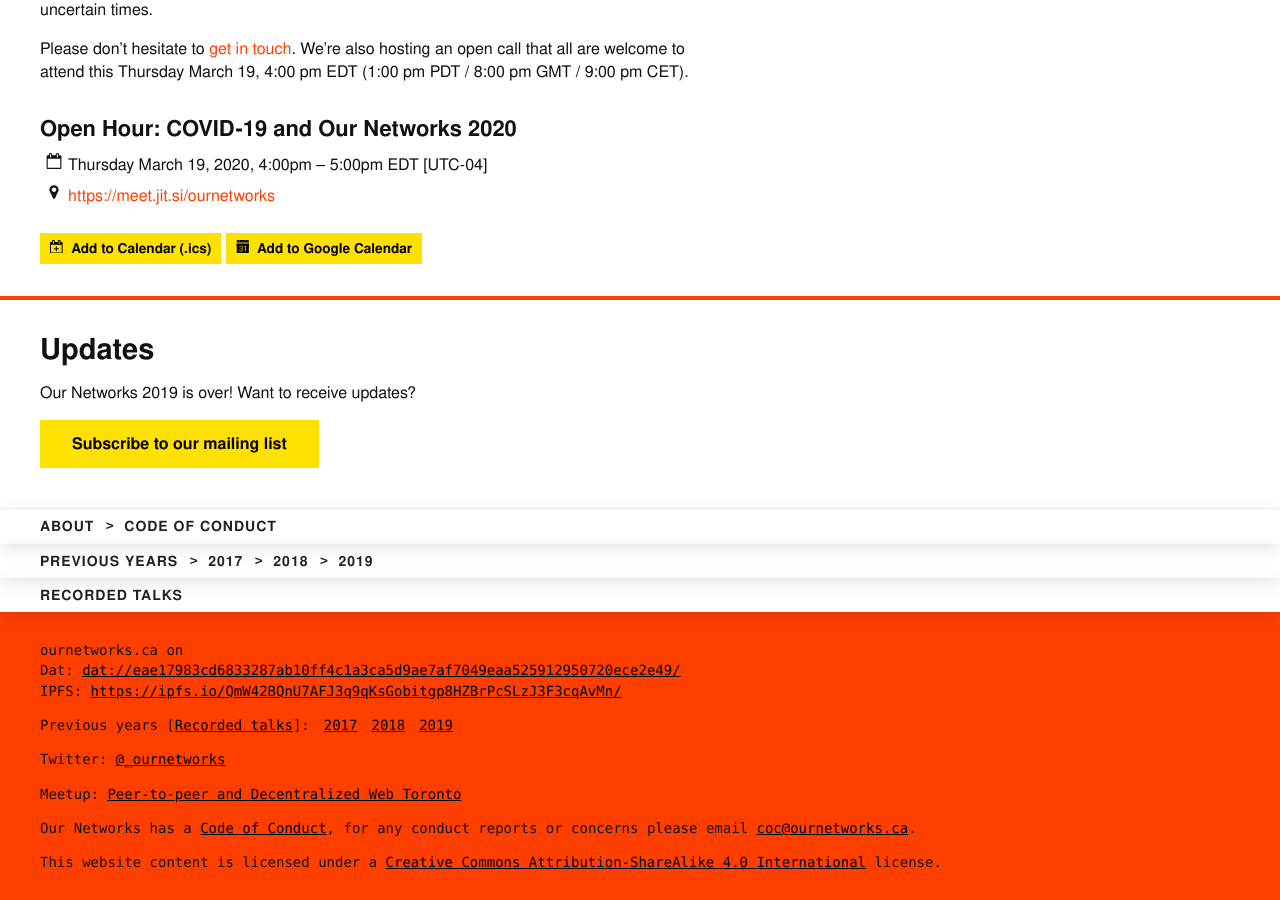
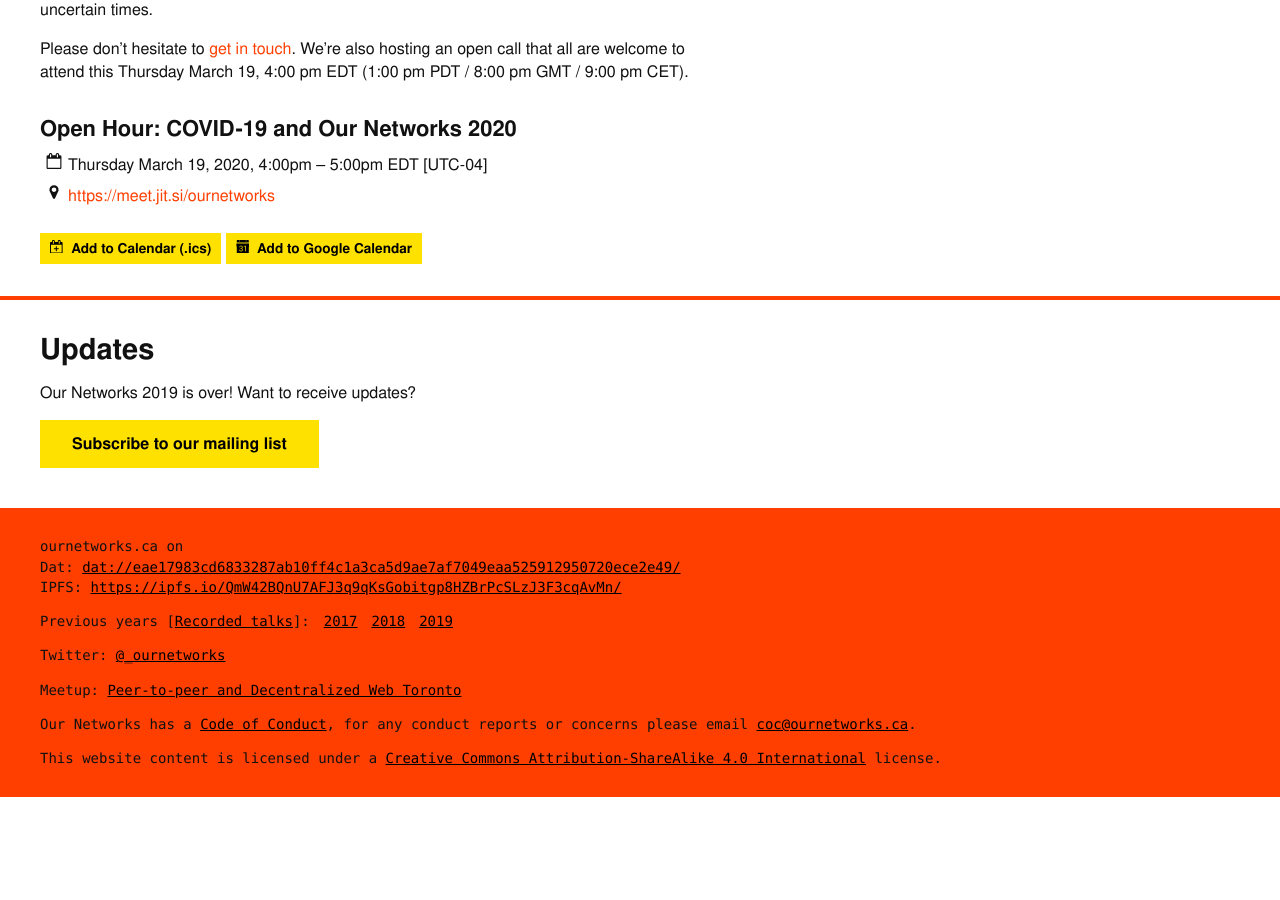
Before and after one commit to ournetworks/ournetworks.ca, a Jekyll site: the page built from index.md, in a window 1280 px wide and 900 px high, scrolled down 886 px. Built offline with Jekyll 4.4.1, drawn with Linux system fonts in a browser that asks for light colours; after the commit the page ends 1683 px from its top, so only the background shows below that.

Commit message:
remove nav vertical

```diff
--- a/_includes/footer.html
+++ b/_includes/footer.html
@@ -1,5 +1,3 @@
-{% include nav-vertical.html %}
-
 <footer class="footer mono bg-accent pt-0 pb-s pt-s fs-small">
   <div class="container container-full-width">
 
--- a/_includes/nav-vertical.html
+++ /dev/null
@@ -1,27 +0,0 @@
-<div class="nav-vertical bg-white relative">
-  <nav class="nav">
-    <ul class="menu flex">
-      {% assign currentTitle = page.title %}
-      {% assign current = page.url %}
-      {% assign sorted_pages = site.pages | sort: "order" %}
-        {% for page in sorted_pages %}
-           {% if page.order > 0 and page.parent == nil %}
-             <li class="nav-item-wrapper flex {% if page.titleDisplay == 'Registration' %}bg-yellow{% endif %}">
-               <a class="color-white flex fw-bold nav-item {% if current != '/' %}{% if page.url == current %}active{% endif %}{% endif %} {% if page.titleDisplay == 'Registration' %}w-100{% endif %}"
-                  href="{% if page.content.size > 1 %}{{ page.url }}{% else %}{% if page.redirect_to %}{{ page.redirect_to }}{% endif %}{% endif %}" aria-label="{{ page.title }}">
-                  {% if page.titleDisplay %}{{ page.titleDisplay }}{% else %}{% endif %}
-               </a>
-                {% assign sorted2_pages = site.pages | sort: "order" %}
-                 <ul class="flex p-0 m-0 ls-none flex-align-center flex-justify-center">
-                    {%- for page2 in sorted2_pages -%}
-                      {% if page.title == page2.parent %}
-                      <li><a class="nav-item flex fw-bold flex-align-baseline {% if current != '/' %}{% if page2.url == current %}active{% endif %}{% endif %}" href="{% if page2.redirect_to %}{{ page2.redirect_to }}{% else %}{{ page2.url }}{% endif %}" aria-label="{% if page2.titleDisplay %}{{ page2.titleDisplay }}{% else %}{{ page2.title }}{% endif %}">{% if page2.titleDisplay %}{{ page2.titleDisplay }}{% else %}{{ page2.title }}{% endif %}</a></li>
-                      {% endif %}
-                    {%- endfor -%}
-                 </ul>
-             </li>
-           {% endif %}
-      {% endfor %}
-    </ul> <!-- .nav -->
-  </nav>
-</div>
```
